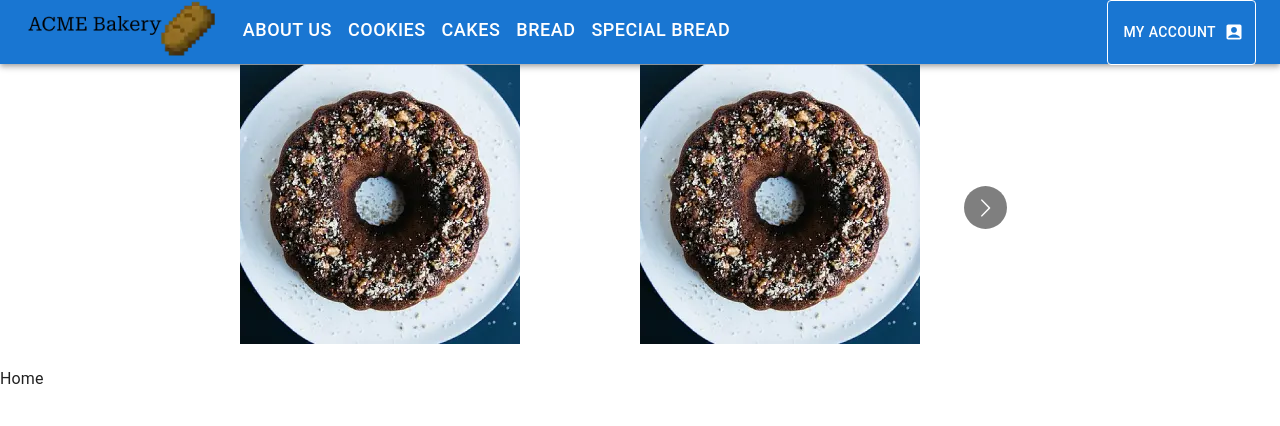
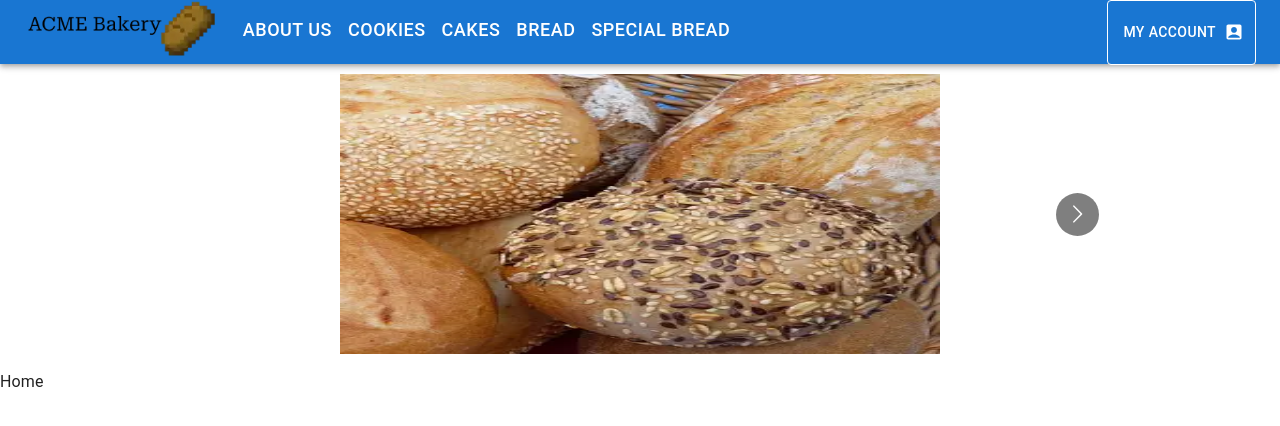
Before and after one commit to ethanCKJ/ACME_frontend, a React (Vite) app: page / in a window 1280 px wide. Shown: the top 426 px of the page. Built offline with nearby package versions, Linux system fonts and the light colour scheme.

Commit message:
Carousel

```diff
--- a/src/components/PromoCarousel.tsx
+++ b/src/components/PromoCarousel.tsx
@@ -3,10 +3,19 @@ import Carousel from 'react-multi-carousel'
 import "react-multi-carousel/lib/styles.css"
 import { Box } from '@mui/material'
 
+interface StyledImageInterface {
+    name: string;
+}
+const StyledImage = ({name}: StyledImageInterface) => {
+    return (<Box sx={{display: "flex", justifyContent:"center",}}>
+                <img src={`/images/homepage/${name}.webp`} width="600px" height="280px"/>
+            </Box>)
+}
+const names: Array<string> = ["bread","cake", "cookie", "eggTart"]
 function PromoCarousel() {
   return (
-    <Box display={"flex"} flexGrow={1} alignContent={"center"} justifyContent={"center"}>
-        <Box sx={{width: "800px"}}>
+    <Box display={"flex"} flexGrow={1} alignContent={"center"} justifyContent={"center"} marginTop={"10px"}>
+        <Box sx={{width: "1000px"}}>
                 <Carousel
     additionalTransfrom={0}
     arrows
@@ -31,7 +40,7 @@ function PromoCarousel() {
             max: 3000,
             min: 1024
         },
-        items: 10,
+        items: 1,
         partialVisibilityGutter: 40
         },
         mobile: {
@@ -47,7 +56,7 @@ function PromoCarousel() {
             max: 1024,
             min: 464
         },
-        items: 2,
+        items: 1,
         partialVisibilityGutter: 30
         }
     }}
@@ -60,15 +69,7 @@ function PromoCarousel() {
     slidesToSlide={1}
     swipeable
     >
-        <img src="/images/homepage/cake.webp" width="280px" height="280px"/>
-        <img src="/images/homepage/cake.webp" width="280px" height="280px"/>
-        <img src="/images/homepage/cake.webp" width="280px" height="280px"/>
-        <img src="/images/homepage/cake.webp" width="280px" height="280px"/>
-        <img src="/images/homepage/cake.webp" width="280px" height="280px"/>
-        <img src="/images/homepage/cake.webp" width="280px" height="280px"/>
-        <img src="/images/homepage/cake.webp" width="280px" height="280px"/>
-        <img src="/images/homepage/cake.webp" width="280px" height="280px"/>
-        <img src="/images/homepage/cake.webp" width="280px" height="280px"/>
+        {names.map((name) => <StyledImage name={name} key={name}/>)}
     </Carousel>
         </Box>
     </Box>
```
